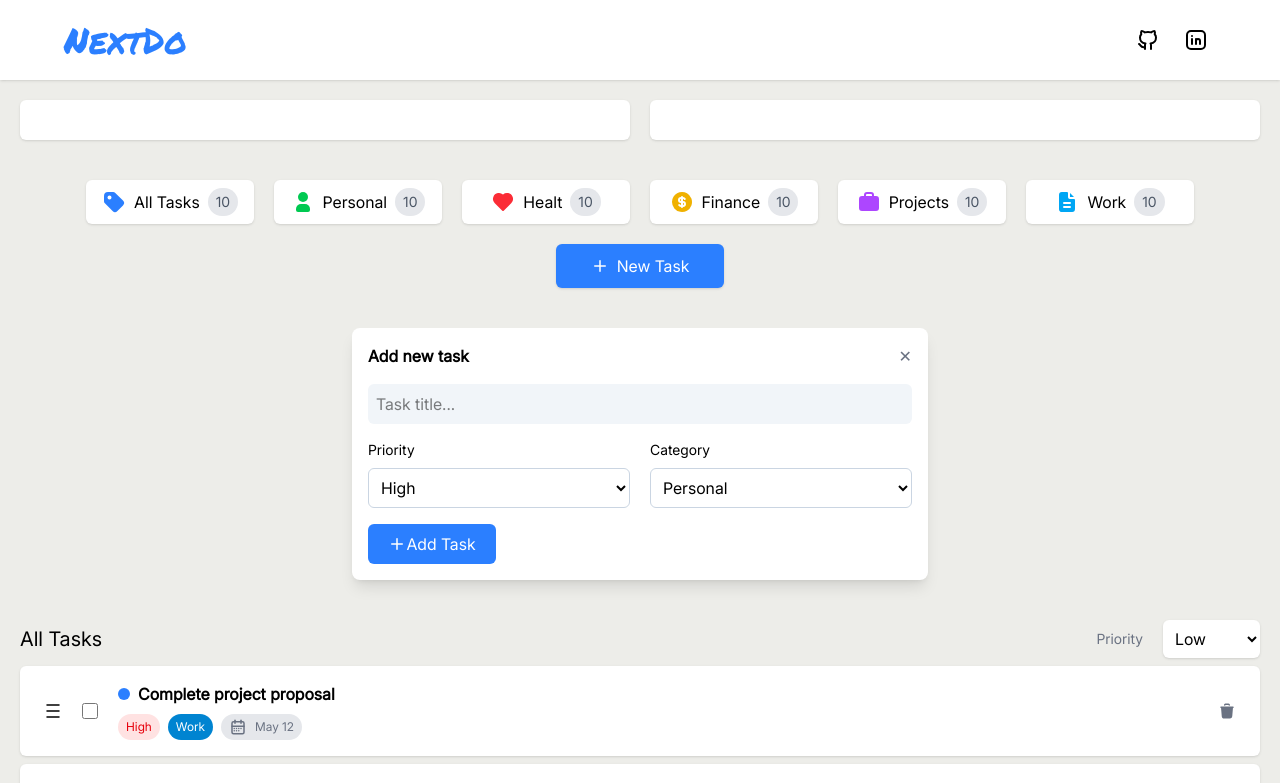
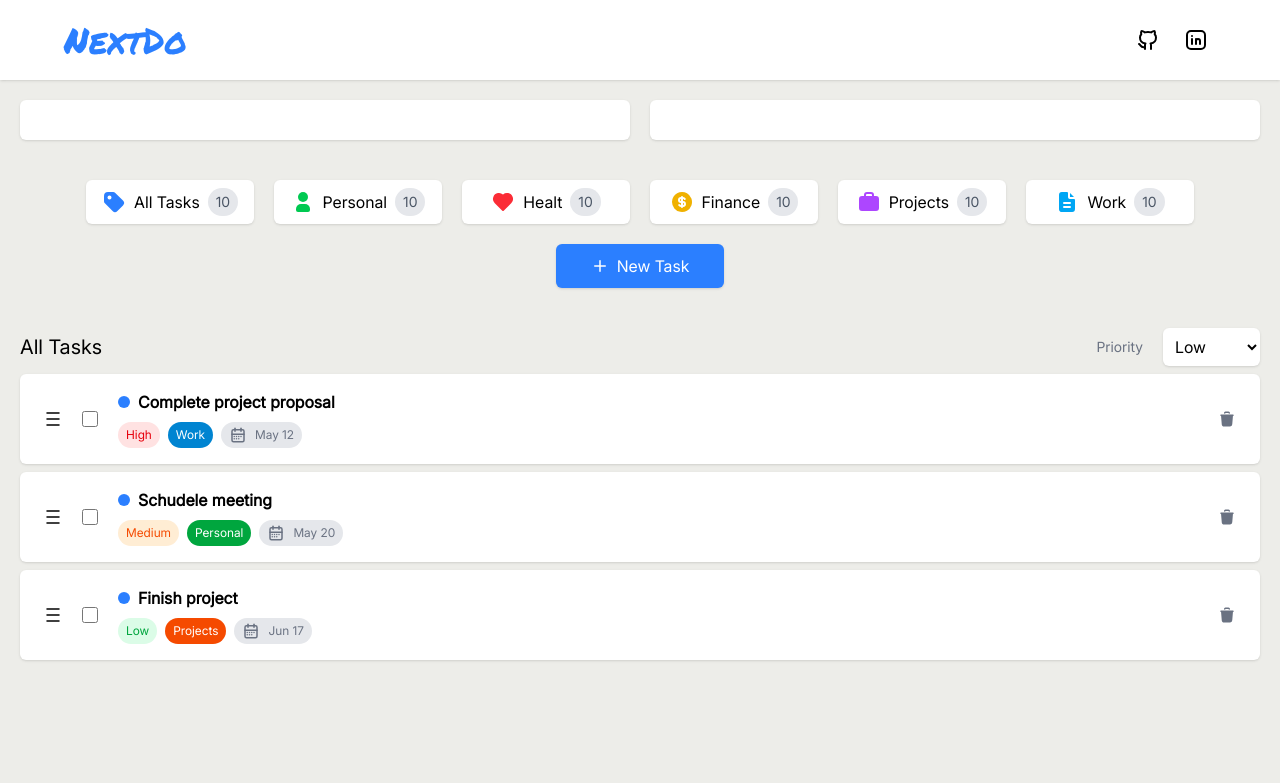
Before and after one commit to omar15hr/nextdo, a React (Vite) app: page / in a window 1280 px wide. Shown: the top 783 px of the page. Built offline with nearby package versions, Linux system fonts and the light colour scheme.

Commit message:
delete task del estado listo

```diff
--- a/src/App.tsx
+++ b/src/App.tsx
@@ -17,7 +17,7 @@ const categories = [
 ];
 
 function App() {
-  const [isVisible, setIsVisible] = useState(true);
+  const [isVisible, setIsVisible] = useState(false);
 
   return (
     <div className="flex flex-col bg-[#edede9] min-h-screen">
@@ -41,7 +41,6 @@ function App() {
           </motion.button>
         </div>
 
-        <div>
           <AnimatePresence initial={false}>
             {isVisible ? (
               <motion.div
@@ -54,7 +53,6 @@ function App() {
               </motion.div>
             ) : null}
           </AnimatePresence>
-        </div>
 
         <div className="flex flex-col justify-center rounded-md gap-2">
           <div className="flex items-center justify-between gap-5">
--- a/src/components/TaskCard.tsx
+++ b/src/components/TaskCard.tsx
@@ -1,6 +1,7 @@
 import clsx from "clsx";
 import { CalendarIcon, ToggleIcon, TrashIcon } from "./Icons";
 import { Task } from "../interfaces/task.interface";
+import { useTasksStore } from "../store/store";
 
 interface Props {
   task: Task;
@@ -21,6 +22,8 @@ const categoryStyles: Record<Task["category"], string> = {
 };
 
 export function TaskCard({ task }: Props) {
+  const deleteTask = useTasksStore((state) => state.deleteTask);
+
   return (
     <div className="flex items-center justify-between gap-5 bg-white py-4 px-6 rounded-md shadow">
       <div className="flex items-center gap-5">
@@ -59,9 +62,9 @@ export function TaskCard({ task }: Props) {
           </div>
         </div>
       </div>
-      <div>
+      <button onClick={() => deleteTask(task.id)}>
         <TrashIcon />
-      </div>
+      </button>
     </div>
   );
 }
--- a/src/store/store.ts
+++ b/src/store/store.ts
@@ -3,6 +3,7 @@ import { Task } from "../interfaces/task.interface";
 
 interface State {
   tasks: Task[];
+  deleteTask: (id: number) => void;
 }
 
 const initialState: Task[] = [
@@ -21,14 +22,18 @@ const initialState: Task[] = [
     createdAt: "May 20",
   },
   {
-    id: 2,
+    id: 3,
     title: "Finish project",
     priority: "Low",
     category: "Projects",
     createdAt: "Jun 17",
   },
-]
+];
 
-export const useTasksStore = create<State>((get, set) => ({
+export const useTasksStore = create<State>((set) => ({
   tasks: initialState,
+  deleteTask: (id) =>
+    set((state) => ({
+      tasks: state.tasks.filter((task) => task.id !== id),
+    })),
 }));
```
